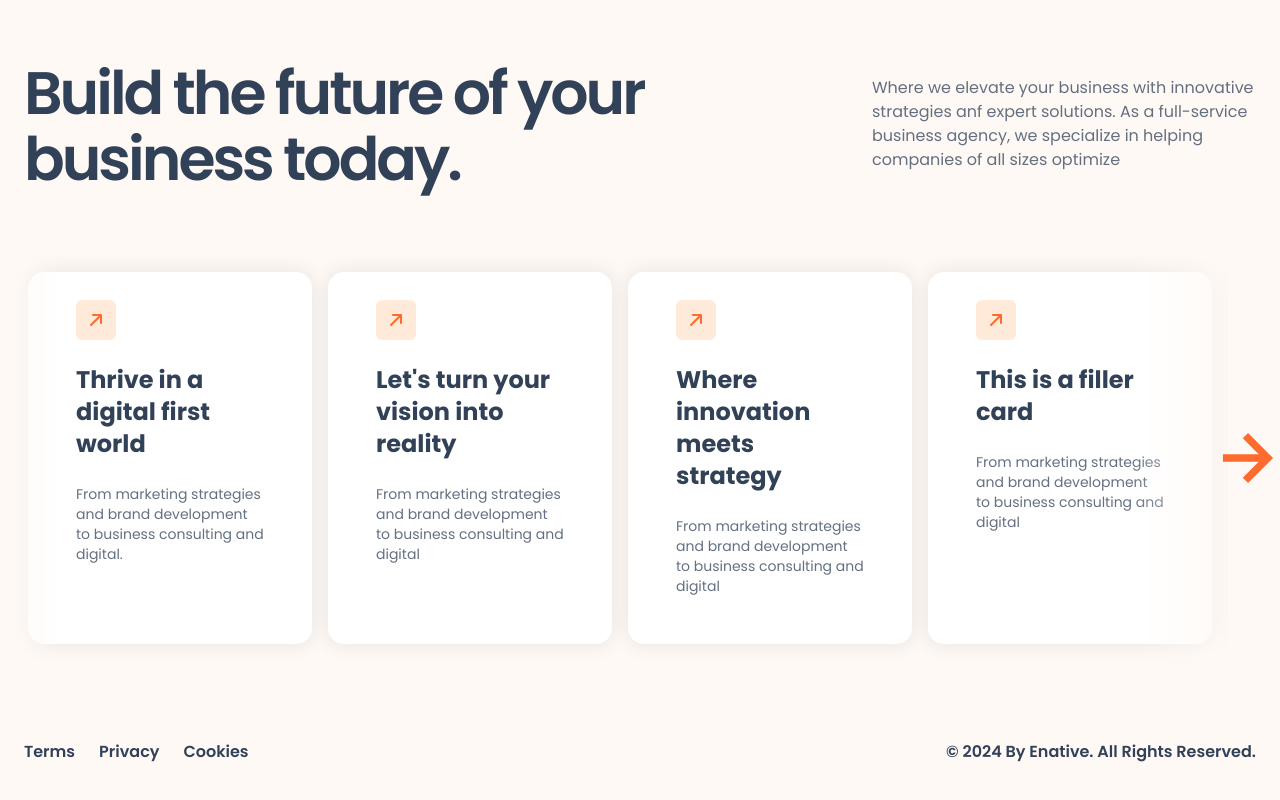
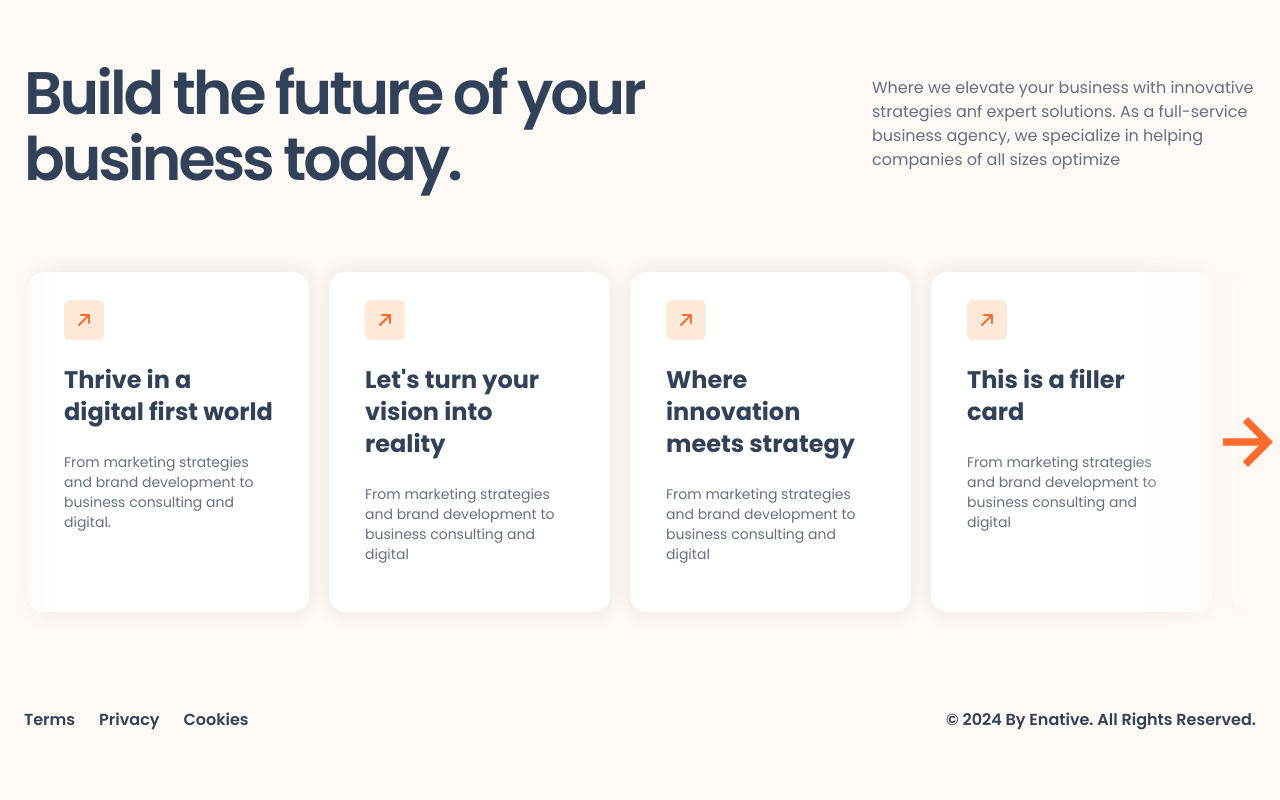
Before and after one commit to nicolealcala/raul-landing-page, a React (Vite) app: page / in a window 1280 px wide. Shown: the part 829-1629 px from the top of the page. After the commit the page ends 1597 px from the top, so only its background shows below. Built offline with nearby package versions, Linux system fonts and the light colour scheme.

Commit message:
Updated Carousel spacing

```diff
--- a/src/components/ui/CarouselCard.jsx
+++ b/src/components/ui/CarouselCard.jsx
@@ -5,7 +5,7 @@ export default function CarouselCard({ title, description }) {
   return (
     <div
       className={cn(
-        "rounded-2xl flex flex-col gap-y-6 px-8 md:px-12 py-7 pb-12 bg-white h-full  shadow-[0px_0px_20px_2px_rgba(0,0,0,0.08)]",
+        "rounded-2xl flex flex-col gap-y-6 px-8 md:px-9 py-7 pb-12 bg-white h-full shadow-[0px_0px_20px_2px_rgba(0,0,0,0.08)]",
         //"max-w-70 sm:max-w-80",
       )}
     >
--- a/src/components/ui/EmblaCarousel.jsx
+++ b/src/components/ui/EmblaCarousel.jsx
@@ -57,8 +57,8 @@ export default function EmblaCarousel({ slides }) {
               "embla__viewport",
               "overflow-hidden",
               "-my-7 py-7",
-              "-ml-7 pl-7",
-              "-mr-3 lg:mr-7",
+              "-mx-3 px-3",
+              "-mr-7 lg:mr-3",
             )}
             ref={emblaRef}
           >
@@ -67,8 +67,6 @@ export default function EmblaCarousel({ slides }) {
                 "embla__container",
                 "flex touch-pan-y touch-pinch-zoom",
                 "w-full",
-                // "-my-7 py-7",
-                // "-ml-7 pl-7",
               )}
               aria-live="polite"
             >
@@ -78,7 +76,7 @@ export default function EmblaCarousel({ slides }) {
                   aria-label={`${index + 1} of ${slides.length}`}
                   className={cn(
                     "embla__slide",
-                    "flex-[0_0_90%] sm:flex-[0_0_50%] lg:flex-[0_0_30%] xl:flex-[0_0_25%] pr-4",
+                    "flex-[0_0_90%] sm:flex-[0_0_50%] lg:flex-[0_0_30%] xl:flex-[0_0_25%] pr-5",
                   )}
                 >
                   <CarouselCard
```
